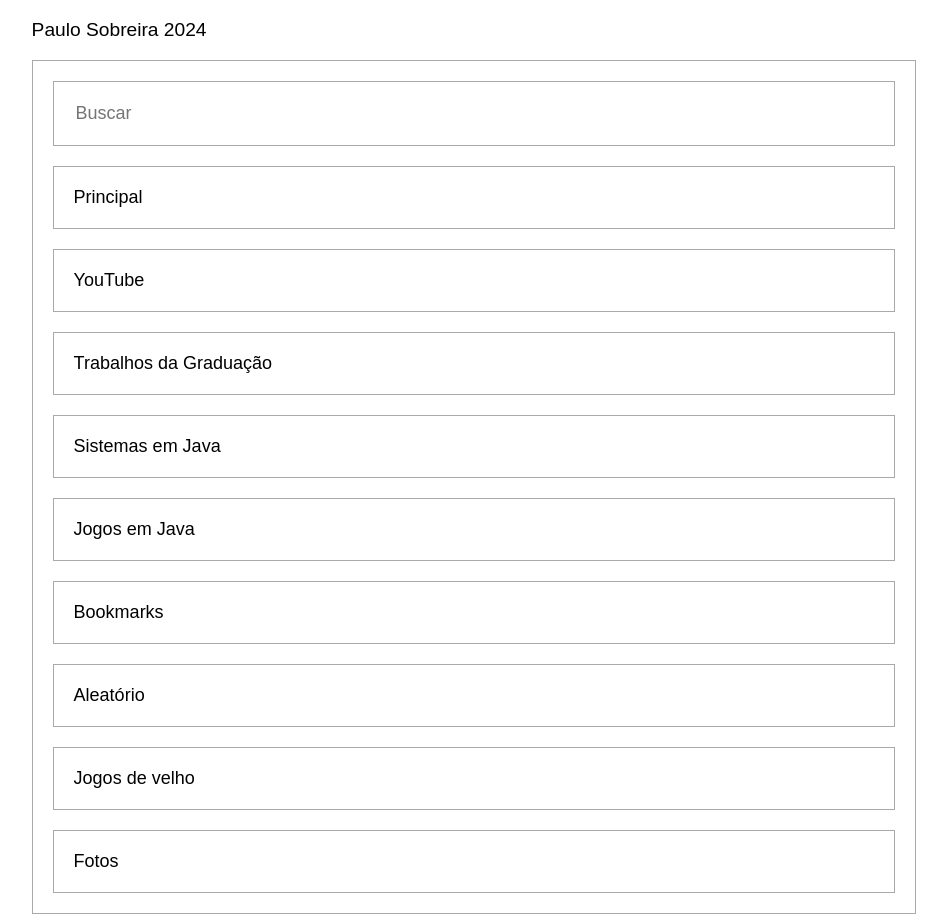
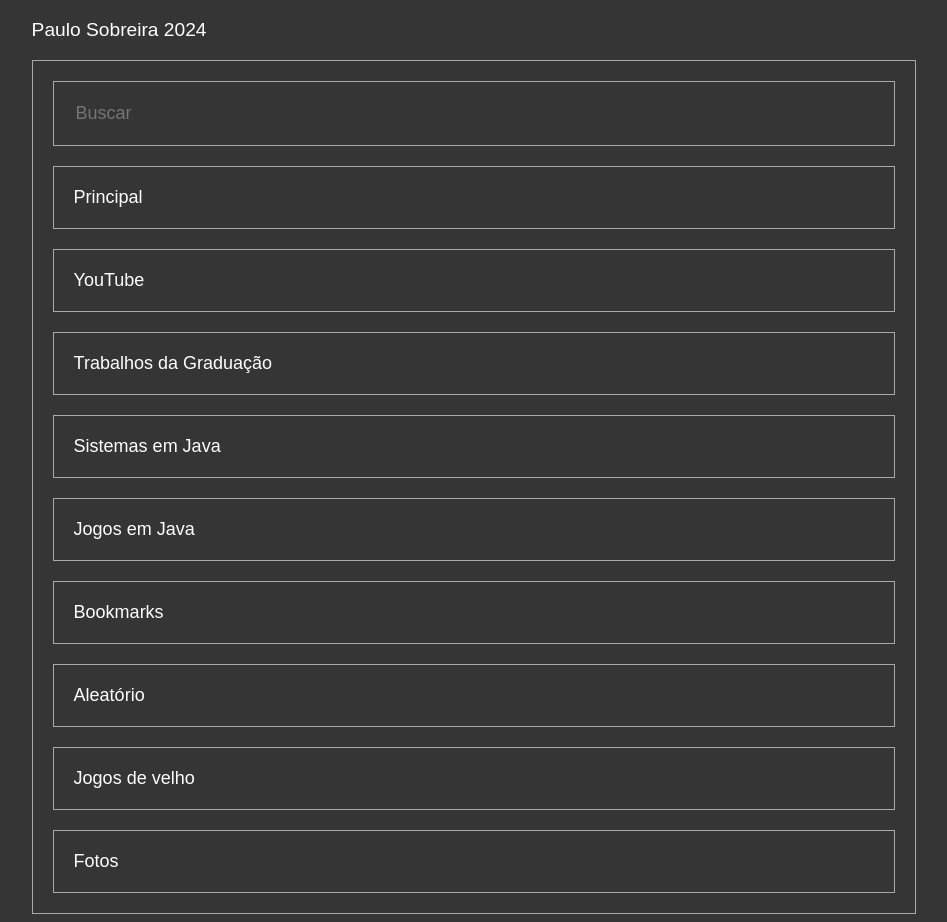
Before and after one commit to paulosobreira/sowbreira-26fe1.firebaseapp.com, a plain HTML site: page public/index.html in a window 1280 px wide. Shown: the whole page, without its empty margins (166-1113 px from the left). Drawn offline with Linux system fonts and the light colour scheme.

Commit message:
foi pro git

```diff
--- a/public/css/index.css
+++ b/public/css/index.css
@@ -1,7 +1,12 @@
+input{
+	background-color: #353535;
+	font-family: sans-serif;
+	color: white;
+}
 body {
-	background-color: #FFFFFF;
+	background-color: #353535;
 	font-family: sans-serif;
-	color: black;
+	color: white;
 }
 div {
 	cursor: pointer;
@@ -23,7 +28,7 @@ a {
 	border-width: 1px;
 	border-color: darkgray;
 	cursor: pointer;
-	background-color: white;
+	background-color: #353535;
 	outline: none;
 	appearance: none;
 	font-size: large;
@@ -51,7 +56,7 @@ a {
 }
 .li_menu_in_sel {
 	list-style-type: none;
-	color :  #0084B4;
+	color :  #00b4b4;
 	padding-left: 20px;
 }
 @media screen and (min-width: 600px) {
```
